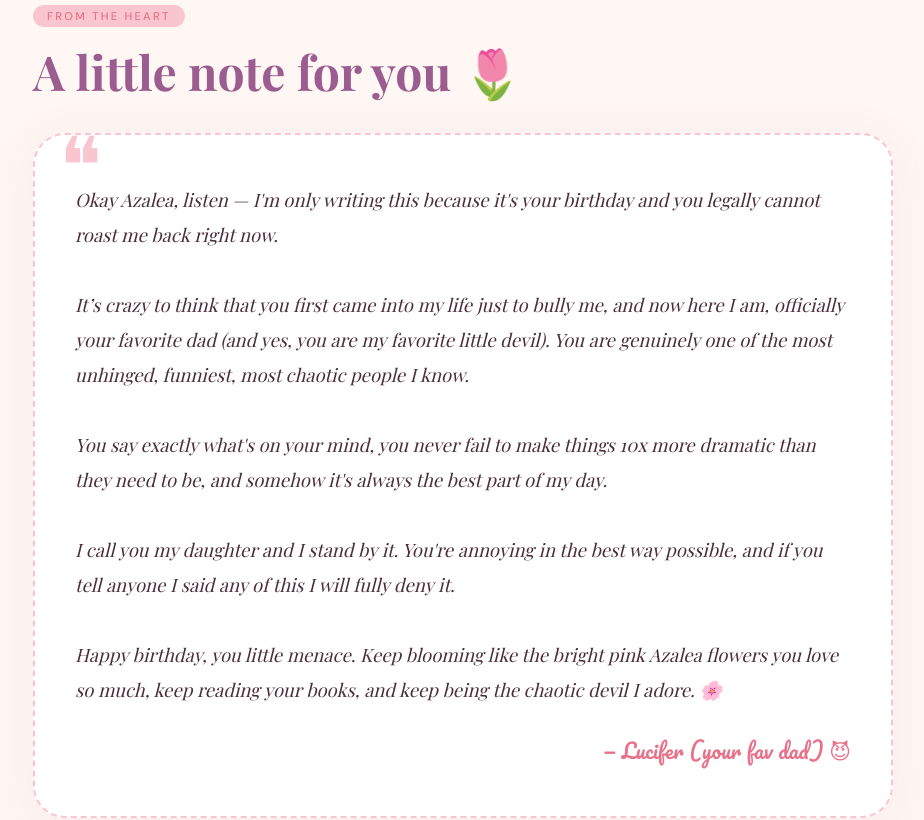
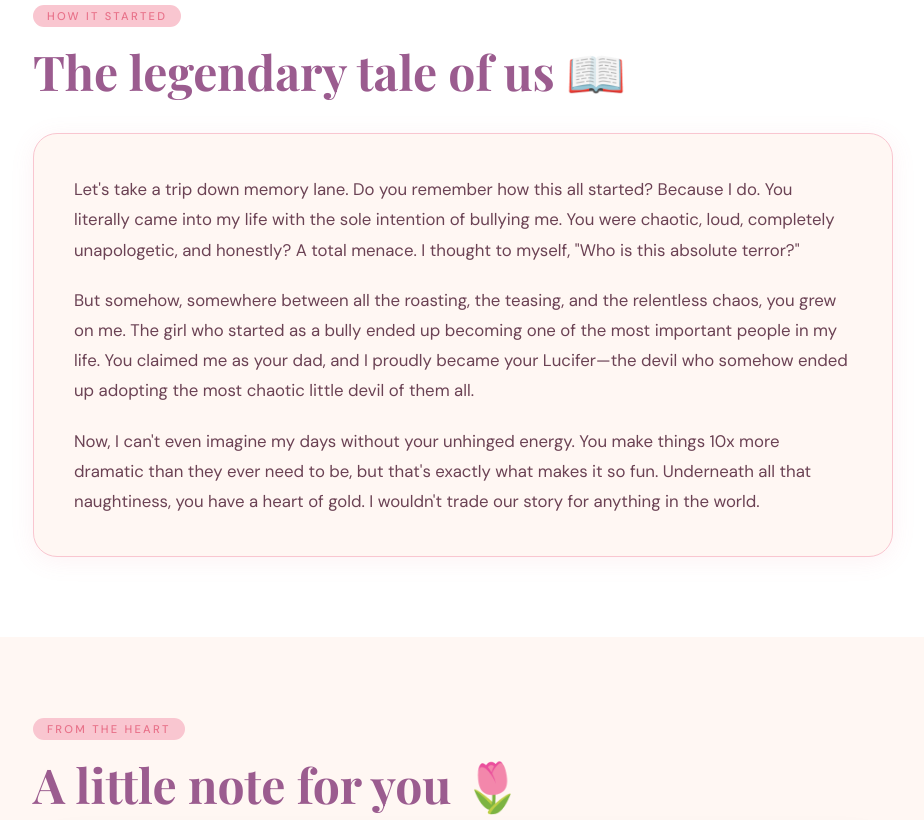
Before and after one commit to NotLucifer18/Aza-birthday, a plain HTML site: page index.html in a window 1280 px wide. Shown: the part 1778-2598 px from the top of the page, without its empty margins (177-1101 px from the left). Drawn offline with nearby package versions, Linux system fonts and the light colour scheme; a web font is replaced by a local one.

Commit message:
Add full story section and update signature

```diff
--- a/index.html
+++ b/index.html
@@ -83,6 +83,12 @@
   .trait-icon { width: 72px; height: 72px; margin: 0 auto 16px; display: block; }
   .trait-title { font-family: 'Playfair Display', serif; font-size: 1.25rem; color: var(--plum); margin-bottom: 8px; font-weight: 700; }
   .trait-desc { font-size: 0.88rem; color: #9B6C7E; line-height: 1.6; max-width: none; }
+
+  /* STORY */
+  .story-section { background: white; }
+  .story-content { background: var(--cream); border-radius: 24px; padding: 40px; box-shadow: 0 4px 24px #e8728a18; margin-top: 32px; border: 1px solid var(--blush); }
+  .story-content p { font-size: 1.05rem; line-height: 1.8; color: #6B4254; margin-bottom: 20px; max-width: 100%; }
+  .story-content p:last-child { margin-bottom: 0; }
 
   /* LETTER */
   .letter-section { background: var(--cream); }
@@ -245,6 +251,24 @@
   </div>
 </section>
 
+<section class="story-section">
+  <div class="section-inner">
+    <span class="section-tag">How it started</span>
+    <h2>The legendary tale of us 📖</h2>
+    <div class="story-content">
+      <p>
+        Let's take a trip down memory lane. Do you remember how this all started? Because I do. You literally came into my life with the sole intention of bullying me. You were chaotic, loud, completely unapologetic, and honestly? A total menace. I thought to myself, "Who is this absolute terror?"
+      </p>
+      <p>
+        But somehow, somewhere between all the roasting, the teasing, and the relentless chaos, you grew on me. The girl who started as a bully ended up becoming one of the most important people in my life. You claimed me as your dad, and I proudly became your Lucifer—the devil who somehow ended up adopting the most chaotic little devil of them all.
+      </p>
+      <p>
+        Now, I can't even imagine my days without your unhinged energy. You make things 10x more dramatic than they ever need to be, but that's exactly what makes it so fun. Underneath all that naughtiness, you have a heart of gold. I wouldn't trade our story for anything in the world.
+      </p>
+    </div>
+  </div>
+</section>
+
 <section class="letter-section">
   <div class="section-inner">
     <span class="section-tag">From the heart</span>
@@ -252,12 +276,15 @@
     <div class="letter-card">
       <p>
         Okay Azalea, listen — I'm only writing this because it's your birthday and you legally cannot roast me back right now.<br><br>
-        It’s crazy to think that you first came into my life just to bully me, and now here I am, officially your favorite dad (and yes, you are my favorite little devil). You are genuinely one of the most unhinged, funniest, most chaotic people I know.<br><br>
-        You say exactly what's on your mind, you never fail to make things 10x more dramatic than they need to be, and somehow it's always the best part of my day.<br><br>
-        I call you my daughter and I stand by it. You're annoying in the best way possible, and if you tell anyone I said any of this I will fully deny it.<br><br>
+        You are genuinely one of the most unhinged, funniest, most chaotic people I know.
+        And I mean that as the biggest compliment. You say exactly what's on your mind,
+        you never fail to make things 10x more dramatic than they need to be,
+        and somehow it's always the best part of the day.<br><br>
+        I call you my daughter and I stand by it — not because I have to, but because you're stuck with me now.
+        You're annoying in the best way possible, and if you tell anyone I said any of this I will fully deny it.<br><br>
         Happy birthday, you little menace. Keep blooming like the bright pink Azalea flowers you love so much, keep reading your books, and keep being the chaotic devil I adore. 🌸
       </p>
-      <div class="letter-sign">— Lucifer (your fav dad) 😈</div>
+      <div class="letter-sign">— ur fav 😌</div>
     </div>
   </div>
 </section>
```
